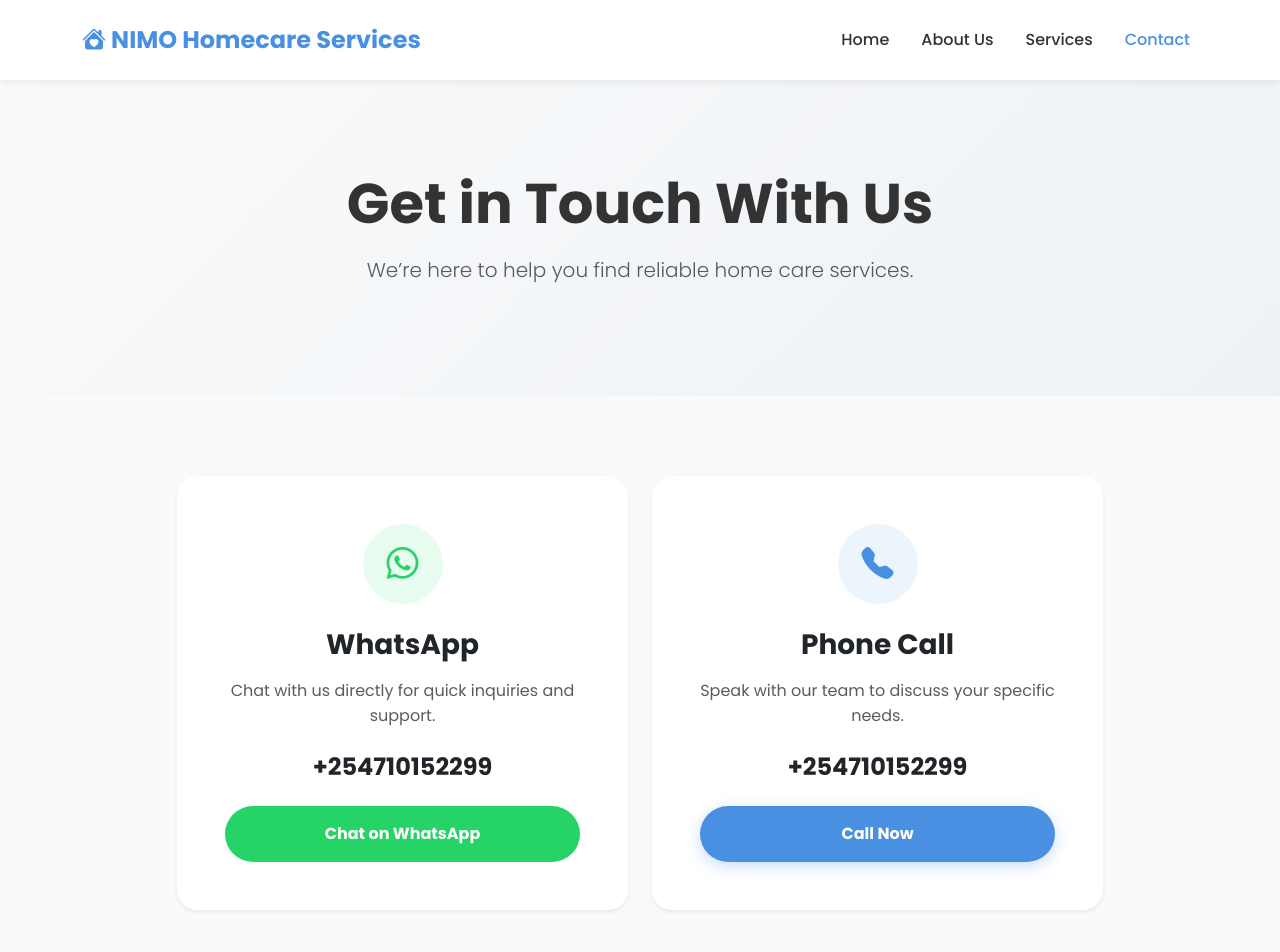
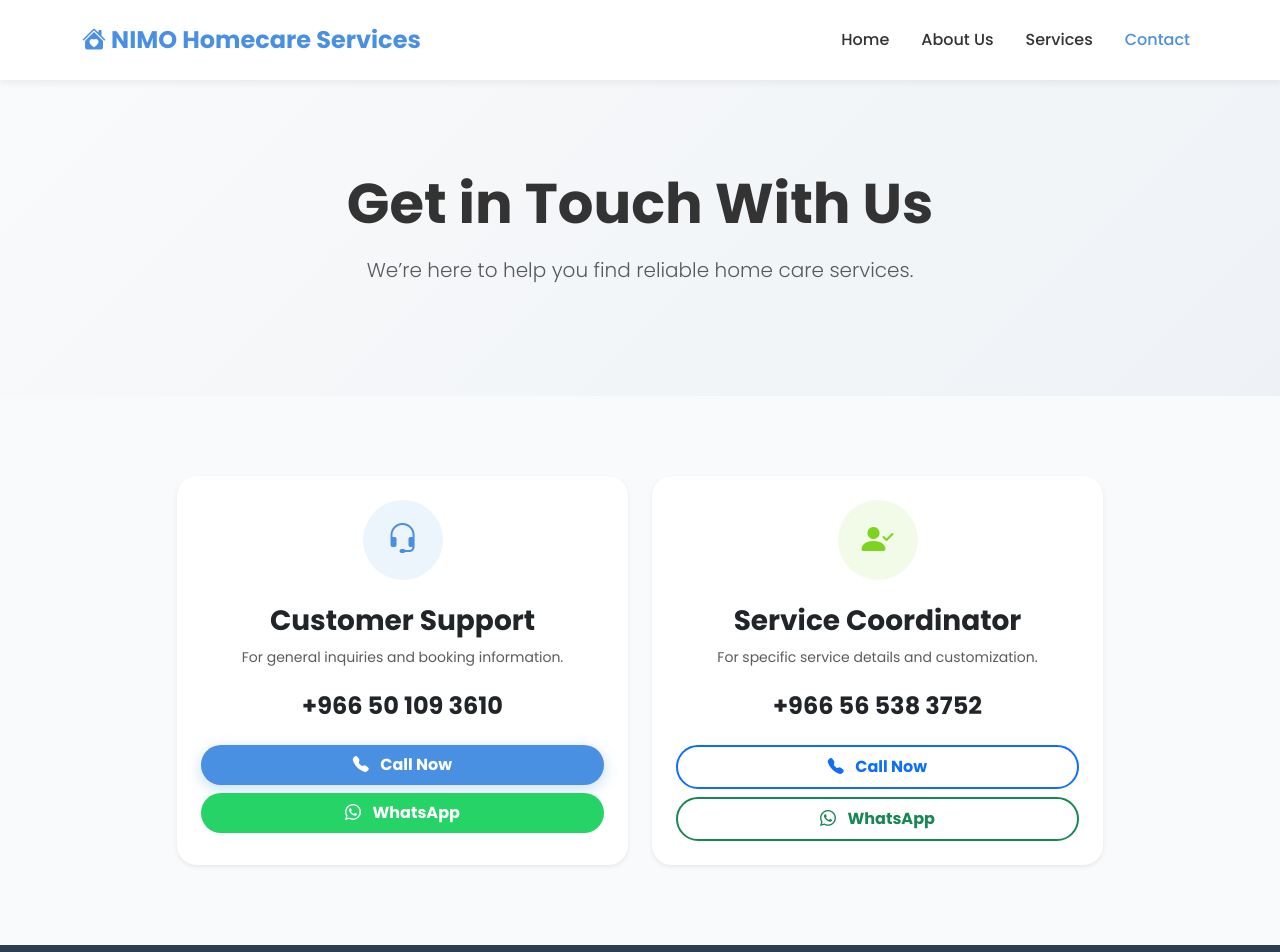
Before and after one commit to TIPAPE-254/NIMOhomecareServices, a plain HTML site: page contact.html in a window 1280 px wide. Shown: the top 952 px of the page. Drawn offline with nearby package versions, Linux system fonts and the light colour scheme.

Commit message:
Updated contact page description and footer

```diff
--- a/contact.html
+++ b/contact.html
@@ -60,37 +60,51 @@
         <div class="container">
             <div class="row justify-content-center g-4">
 
-                <!-- WhatsApp Card -->
+                <!-- Staff 1 Card -->
                 <div class="col-md-6 col-lg-5 animate-on-scroll">
-                    <div class="card contact-card h-100 p-5 shadow-sm text-center bg-white">
+                    <div class="card contact-card h-100 p-4 shadow-sm text-center bg-white border-0">
                         <div class="icon-box mx-auto mb-4"
-                            style="width: 80px; height: 80px; font-size: 2rem; background-color: rgba(37, 211, 102, 0.1); color: #25D366;">
-                            <i class="bi bi-whatsapp"></i>
+                            style="width: 80px; height: 80px; font-size: 2rem; background-color: rgba(74, 144, 226, 0.1); color: var(--primary-blue);">
+                            <i class="bi bi-headset"></i>
                         </div>
-                        <h3 class="card-title fw-bold mb-3">WhatsApp</h3>
-                        <p class="text-muted mb-4">Chat with us directly for quick inquiries and support.</p>
-                        <h4 class="text-dark fw-bold mb-4">+254710152299</h4>
-                        <a href="https://wa.me/+254710152299" target="_blank"
-                            class="btn btn-success rounded-pill px-5 py-3 fw-bold w-100"
-                            style="background-color: #25D366; border: none;">
-                            Chat on WhatsApp
-                        </a>
+                        <h3 class="card-title fw-bold mb-2">Customer Support</h3>
+                        <p class="text-muted mb-4 small">For general inquiries and booking information.</p>
+                        <h4 class="text-dark fw-bold mb-4">+966 50 109 3610</h4>
+
+                        <div class="d-grid gap-2">
+                            <a href="tel:+966501093610" class="btn btn-primary-custom rounded-pill py-2 fw-bold">
+                                <i class="bi bi-telephone-fill me-2"></i> Call Now
+                            </a>
+                            <a href="https://wa.me/966501093610" target="_blank"
+                                class="btn btn-success rounded-pill py-2 fw-bold"
+                                style="background-color: #25D366; border: none;">
+                                <i class="bi bi-whatsapp me-2"></i> WhatsApp
+                            </a>
+                        </div>
                     </div>
                 </div>
 
-                <!-- Phone Card -->
+                <!-- Staff 2 Card -->
                 <div class="col-md-6 col-lg-5 animate-on-scroll">
-                    <div class="card contact-card h-100 p-5 shadow-sm text-center bg-white">
+                    <div class="card contact-card h-100 p-4 shadow-sm text-center bg-white border-0">
                         <div class="icon-box mx-auto mb-4"
-                            style="width: 80px; height: 80px; font-size: 2rem; background-color: rgba(74, 144, 226, 0.1); color: var(--primary-blue);">
-                            <i class="bi bi-telephone-fill"></i>
+                            style="width: 80px; height: 80px; font-size: 2rem; background-color: rgba(126, 211, 33, 0.1); color: var(--accent-green);">
+                            <i class="bi bi-person-check-fill"></i>
                         </div>
-                        <h3 class="card-title fw-bold mb-3">Phone Call</h3>
-                        <p class="text-muted mb-4">Speak with our team to discuss your specific needs.</p>
-                        <h4 class="text-dark fw-bold mb-4">+254710152299</h4>
-                        <a href="tel:+254710152299" class="btn btn-primary-custom rounded-pill px-5 py-3 fw-bold w-100">
-                            Call Now
-                        </a>
+                        <h3 class="card-title fw-bold mb-2">Service Coordinator</h3>
+                        <p class="text-muted mb-4 small">For specific service details and customization.</p>
+                        <h4 class="text-dark fw-bold mb-4">+966 56 538 3752</h4>
+
+                        <div class="d-grid gap-2">
+                            <a href="tel:+966565383752" class="btn btn-outline-primary rounded-pill py-2 fw-bold"
+                                style="border-width: 2px;">
+                                <i class="bi bi-telephone-fill me-2"></i> Call Now
+                            </a>
+                            <a href="https://wa.me/966565383752" target="_blank"
+                                class="btn btn-outline-success rounded-pill py-2 fw-bold" style="border-width: 2px;">
+                                <i class="bi bi-whatsapp me-2"></i> WhatsApp
+                            </a>
+                        </div>
                     </div>
                 </div>
 
```
Also changed, not shown: about.html (+5 -4 lines), index.html (+16 -8 lines), services.html (+5 -5 lines).
